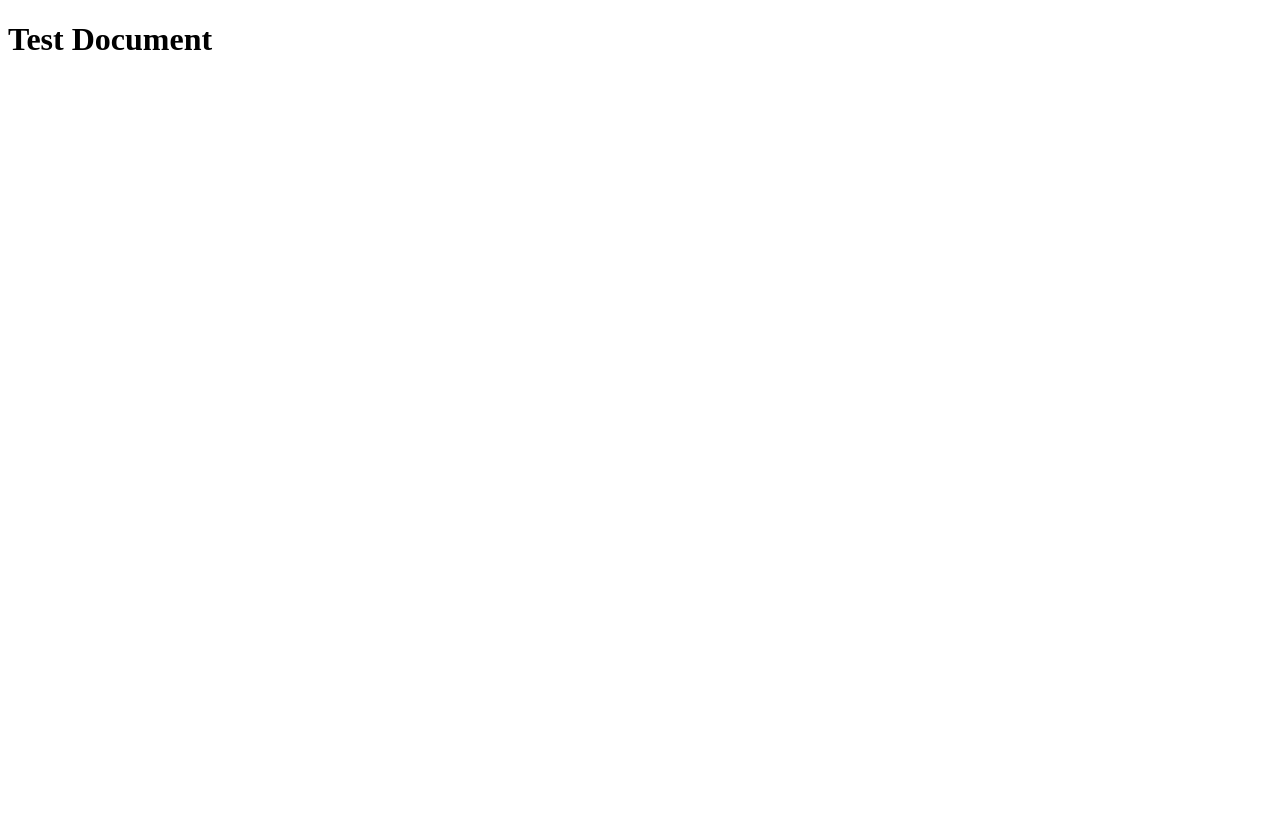
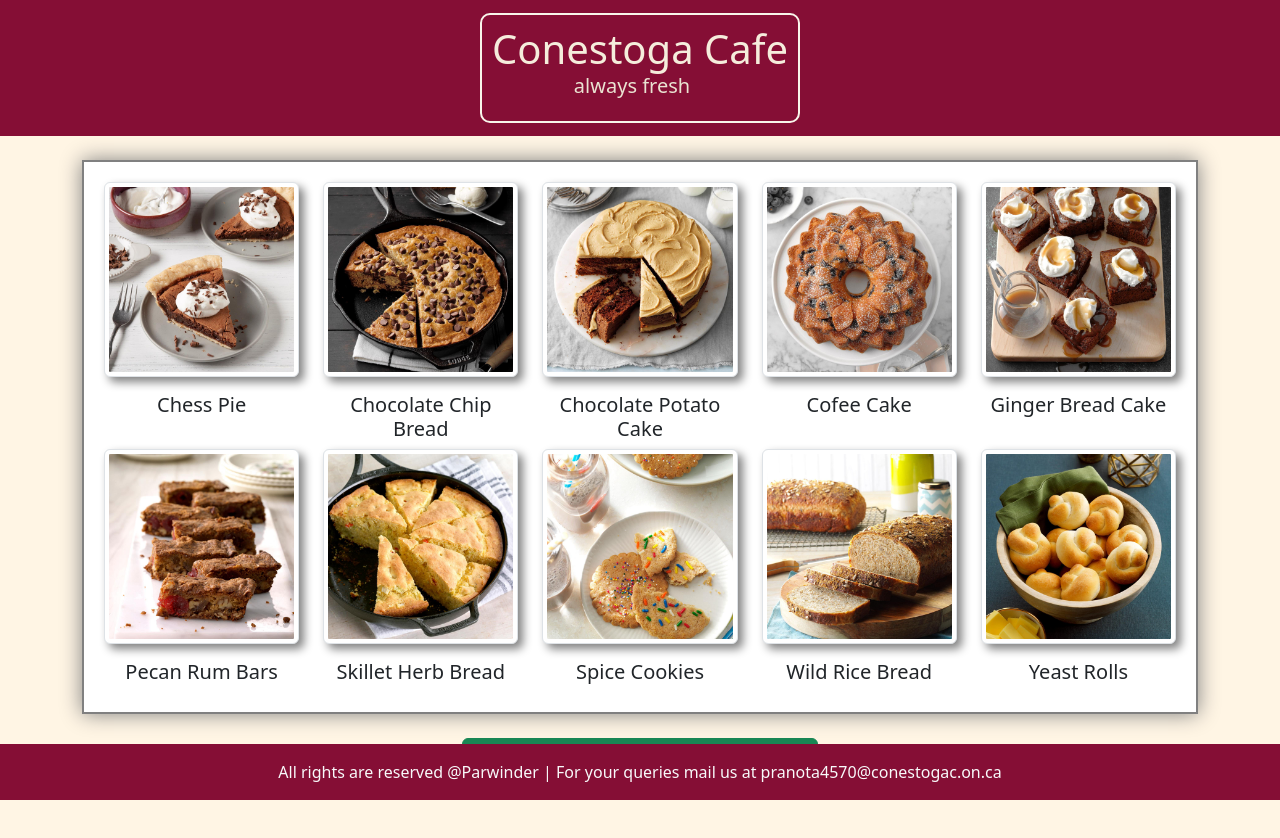
Before and after one commit to Parwinder34570/midterm4570, a plain HTML site: page index.html in a window 1280 px wide. Before the commit the page ends 800 px from the top, so only its background shows below. Drawn offline with nearby package versions, Linux system fonts and the light colour scheme.

Commit message:
final code

```diff
--- /dev/null
+++ b/css/main.css
@@ -0,0 +1,70 @@
+/* Parent Container */
+.content_img{
+    position: relative;
+}
+
+.order-button{
+    justify-content: center;
+}
+
+/* Child Text Container */
+.content_img div{
+    position: absolute;
+    bottom: 0;
+    right: 0;
+    background: red;
+    color: white;
+    margin-bottom: 5px;
+    font-family: sans-serif;
+    opacity: 0;
+    visibility: hidden;
+    -webkit-transition: visibility 0s, opacity 0.5s linear;
+    transition: visibility 0s, opacity 0.5s linear;
+}
+.title_wrap{
+    max-width: 480px;
+    width: 100%;
+    margin: 0 auto;
+    border: 2px solid #F9F5EB;
+    padding: 10px;
+    border-radius: 10px;
+}
+.div-outer-style{
+    border: 2px solid grey;
+    padding: 20px;
+    background-color: #FFFFFF;
+    box-shadow: 0px 0px 20px grey;
+}
+
+/* Hover on Parent Container */
+.content_img:hover{
+    cursor: pointer;
+}
+
+.content_img:hover div{
+    width: 150px;
+    padding: 8px 15px;
+    visibility: visible;
+    opacity: 0.7;
+}
+
+.navbar-custom {
+    background-color: #850E35;
+}
+
+.navbar-custom .navbar-brand,
+.navbar-custom .navbar-text {
+    color: #EAE3D2;
+}
+
+.navbar-custom a {
+    color: EAE3D2;
+}
+
+.card-properties {
+    background-color: #F9F5EB;
+}
+
+.card-properties a {
+    color: #1C3879;
+}
--- a/index.html
+++ b/index.html
@@ -1,12 +1,149 @@
 <!DOCTYPE html>
 <html lang="en">
+
 <head>
     <meta charset="UTF-8">
     <meta http-equiv="X-UA-Compatible" content="IE=edge">
     <meta name="viewport" content="width=device-width, initial-scale=1.0">
-    <title>Document</title>
+    <link href="https://cdn.jsdelivr.net/npm/bootstrap@5.2.1/dist/css/bootstrap.min.css" rel="stylesheet">
+    <script src="https://cdn.jsdelivr.net/npm/bootstrap@5.2.1/dist/js/bootstrap.bundle.min.js"></script>
+    <link href="css/main.css" rel="stylesheet" />
+    <title>Conestoga Cafe</title>
 </head>
-<body>
-    <h1>Test Document</h1>
+
+<body style="background-color: #FFF5E4;">
+    <nav class="navbar navbar-expand-sm navbar-custom navbar-dark">
+        <div class="container-fluid d-flex justify-content-center" style="padding: 5px">
+            <header class="text-center ">
+                <div class="title_wrap">
+                <h1 style="color: #F5EDDC">Conestoga Cafe</h1>
+                <span class="navbar-brand " style="position: relative; top: -10px;">always fresh</span>
+            </div>
+            </header>
+
+
+    </nav>
+    <div class="container">
+        <br>
+        <div class="div-outer-style">
+        <div class="row">
+            <div class="col">
+                <div class="content_img">
+                    <img src="./images/Chess Pie.jpg" class="img img-thumbnail"
+                        style="box-shadow: 5px 5px 10px grey;" />
+                    <div>Calories: 150</br>Fat: 5%</div>
+                </div>
+                <h5 class="text-center mt-3">Chess Pie</h5>
+            </div>
+            <div class="col">
+                <div class="content_img">
+                    <img src="./images/Chocolate Chip Bread.jpg" class="img img-thumbnail"
+                        style="box-shadow: 5px 5px 10px grey;" />
+                    <div>Calories: 150</br>Fat: 5%</div>
+                </div>
+                <h5 class="text-center mt-3">Chocolate Chip Bread</h5>
+            </div>
+
+            <div class="col">
+                <div class="content_img">
+                    <img src="./images/Chocolate Potato Cake.jpg" class="img img-thumbnail"
+                        style="box-shadow: 5px 5px 10px grey;" />
+                    <div>Calories: 150</br>Fat: 5%</div>
+                </div>
+                <h5 class="text-center mt-3">Chocolate Potato Cake</h5>
+            </div>
+            <div class="col">
+                <div class="content_img">
+                    <img src="./images/Coffee Cake.jpg" class="img img-thumbnail"
+                        style="box-shadow: 5px 5px 10px grey;" />
+                    <div>Calories: 150</br>Fat: 5%</div>
+                </div>
+                <h5 class="text-center mt-3">Cofee Cake</h5>
+            </div>
+            <div class="col">
+                <div class="content_img">
+                    <img src="./images/Ginger Bread Cake.jpg" class="img img-thumbnail"
+                        style="box-shadow: 5px 5px 10px grey;" />
+                    <div>Calories: 150</br>Fat: 5%</div>
+                </div>
+                <h5 class="text-center mt-3">Ginger Bread Cake</h5>
+            </div>
+        </div>
+
+        <div class="row">
+            <div class="col">
+                <div class="content_img">
+                    <img src="./images/Pecan Rum Bars.jpg" class="img img-thumbnail"
+                        style="box-shadow: 5px 5px 10px grey;" />
+                    <div>Calories: 150</br>Fat: 5%</div>
+                </div>
+                <h5 class="text-center mt-3">Pecan Rum Bars</h5>
+            </div>
+            <div class="col">
+                <div class="content_img">
+                <img src="./images/Skillet Herb Bread.jpg" class="img img-thumbnail"
+                    style="box-shadow: 5px 5px 10px grey;" />
+                <div>Calories: 150</br>Fat: 5%</div>
+            </div>
+            <h5 class="text-center mt-3">Skillet Herb Bread</h5>
+        </div>
+        <div class="col">
+            <div class="content_img">
+            <img src="./images/Spice Cookies.jpg" class="img img-thumbnail" style="box-shadow: 5px 5px 10px grey;" />
+            <div>Calories: 150</br>Fat: 5%</div>
+            </div>
+            <h5 class="text-center mt-3">Spice Cookies</h5>
+        </div>
+        <div class="col">
+            <div class="content_img">
+            <img src="./images/Wild Rice Bread.jpg" class="img img-thumbnail" style="box-shadow: 5px 5px 10px grey;" />
+            <div>Calories: 150</br>Fat: 5%</div>
+            </div>
+            <h5 class="text-center mt-3">Wild Rice Bread</h5>
+        </div>
+        <div class="col">
+            <div class="content_img">
+            <img src="./images/Yeast Rolls.jpg" class="img img-thumbnail" style="box-shadow: 5px 5px 10px grey;" />
+            <div>Calories: 150</br>Fat: 5%</div>
+            </div>
+            <h5 class="text-center mt-3">Yeast Rolls</h5>
+        </div>
+    </div>
+
+    </div>
+    <br>
+    <div class="row justify-center order-button">
+        <br>
+        <div class="col-md-4">
+    <button type="button" class="btn btn-success" data-bs-toggle="modal" data-bs-target="#exampleModal" style="width: 100%">Place Order</button>
+</div>
+    </div>
+
+    <div style="margin-top: 100px;">
+        <footer class="footer navbar-custom w-100 py-3 position-fixed bottom-0 start-50 translate-middle-x text-center">
+            <div class="container-fluid">
+                <span class="text-light">All rights are reserved @Parwinder | For your queries mail us at
+                    pranota4570@conestogac.on.ca</span>
+            </div>
+        </footer>
+    </div>
+
+<!-- Modal -->
+<div class="modal fade" id="exampleModal" tabindex="-1" aria-labelledby="exampleModalLabel" aria-hidden="true">
+    <div class="modal-dialog">
+      <div class="modal-content">
+
+        <div class="modal-body justify-content-center">
+          <h1>Order Successful !!</h1>
+        </div>
+        <div class="modal-footer justify-content-center">
+          <button type="button" class="btn btn-primary" data-bs-dismiss="modal">OK</button>
+
+        </div>
+      </div>
+    </div>
+  </div>
+
 </body>
+
 </html>
```
Also changed, not shown: images/Chess Pie.jpg (added), images/Chocolate Chip Bread.jpg (added), images/Chocolate Potato Cake.jpg (added), images/Coffee Cake.jpg (added), images/Ginger Bread Cake.jpg (added), images/Pecan Rum Bars.jpg (added), images/Skillet Herb Bread.jpg (added), images/Spice Cookies.jpg (added), images/Wild Rice Bread.jpg (added), images/Yeast Rolls.jpg (added).
